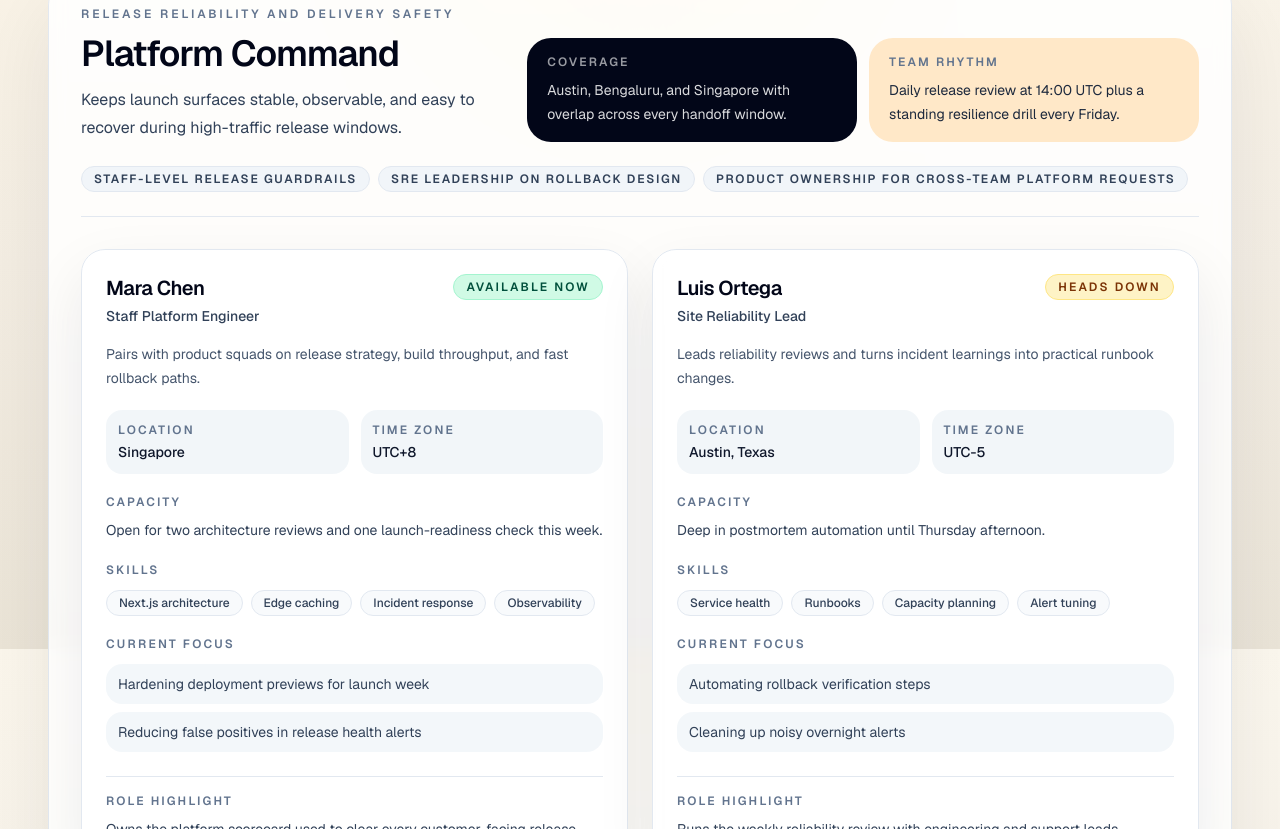
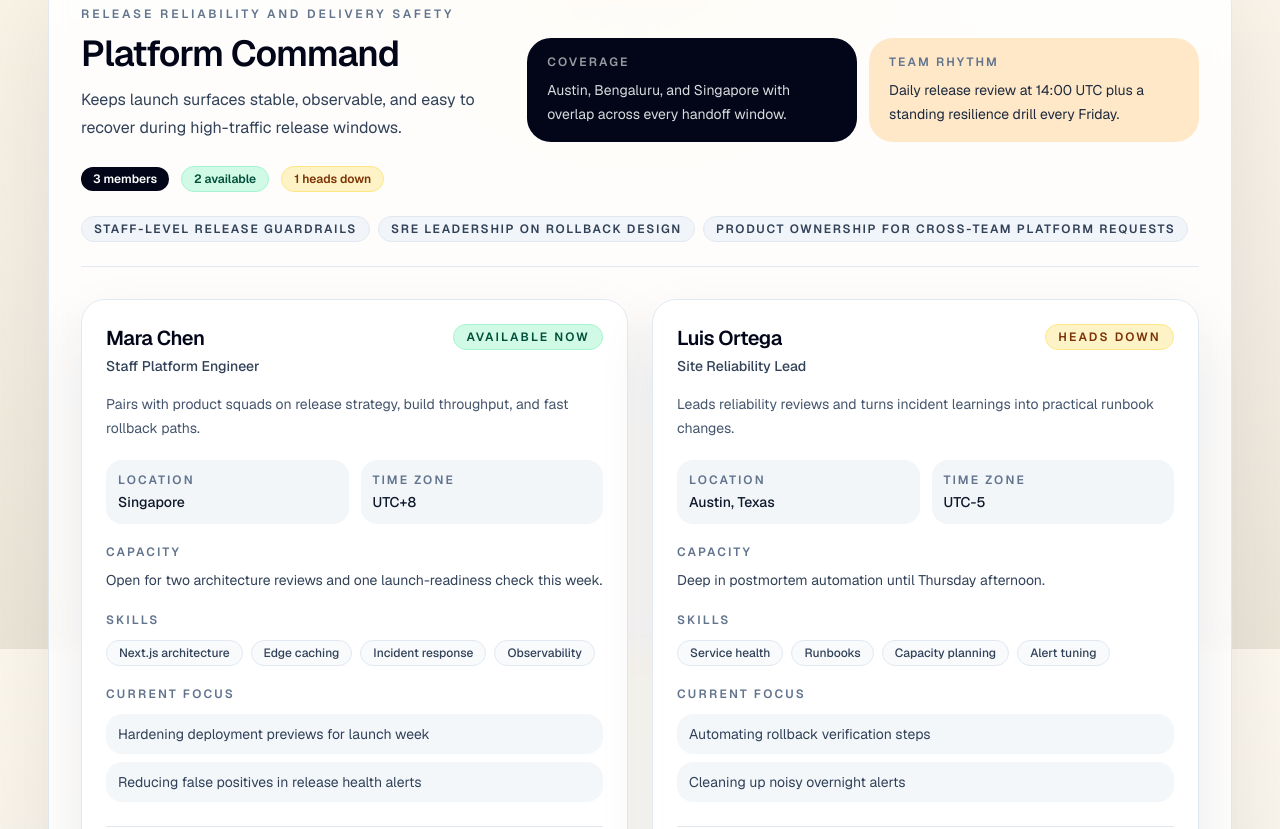
Before and after one commit to iamasx/api-test, a Next.js app: page /team-directory in a window 1280 px wide. Shown: the part 1751-2580 px from the top of the page. Built offline with nearby package versions, Linux system fonts and the light colour scheme.

Commit message:
feat(team-directory): add member count and availability badges to group sections
Each group section now displays a member count badge and availability
summary pills showing how many members are available or heads-down.

Co-Authored-By: Claude Opus 4.6 (1M context) <noreply@anthropic.com>

```diff
--- a/src/components/team-directory/group-section.tsx
+++ b/src/components/team-directory/group-section.tsx
@@ -7,6 +7,12 @@ type GroupSectionProps = {
 
 export function GroupSection({ group }: GroupSectionProps) {
   const headingId = `${group.id}-heading`;
+  const availableCount = group.members.filter(
+    (m) => m.availability === "Available now",
+  ).length;
+  const headsDownCount = group.members.filter(
+    (m) => m.availability === "Heads down",
+  ).length;
 
   return (
     <section
@@ -46,6 +52,22 @@ export function GroupSection({ group }: GroupSectionProps) {
           </div>
         </div>
 
+        <div className="flex flex-wrap items-center gap-3">
+          <span className="rounded-full bg-slate-950 px-3 py-1 text-xs font-semibold text-white">
+            {group.members.length} members
+          </span>
+          {availableCount > 0 && (
+            <span className="rounded-full border border-emerald-200 bg-emerald-100 px-3 py-1 text-xs font-semibold text-emerald-900">
+              {availableCount} available
+            </span>
+          )}
+          {headsDownCount > 0 && (
+            <span className="rounded-full border border-amber-200 bg-amber-100 px-3 py-1 text-xs font-semibold text-amber-900">
+              {headsDownCount} heads down
+            </span>
+          )}
+        </div>
+
         <div className="flex flex-wrap gap-2">
           {group.roleHighlights.map((highlight) => (
             <span
```
